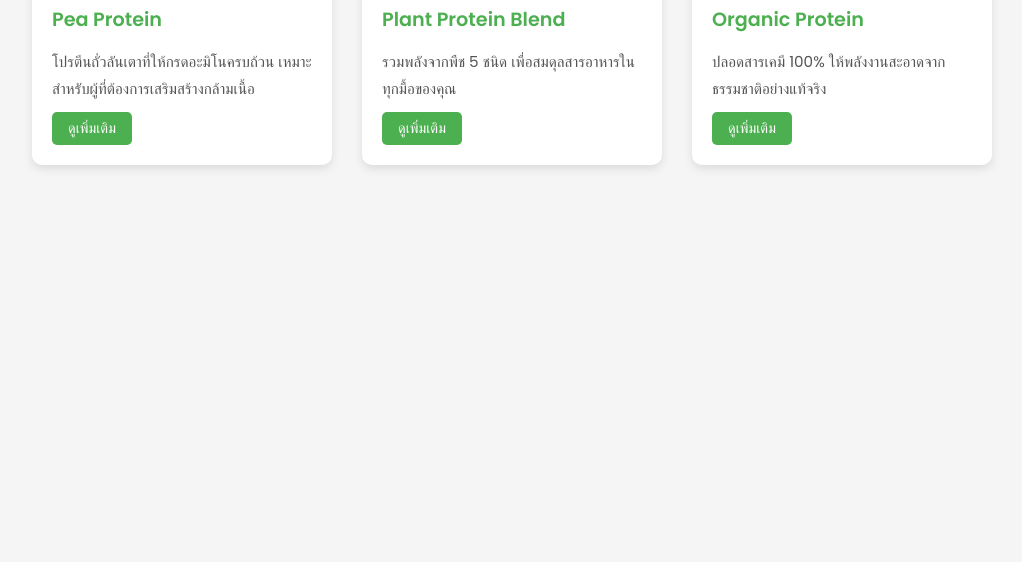
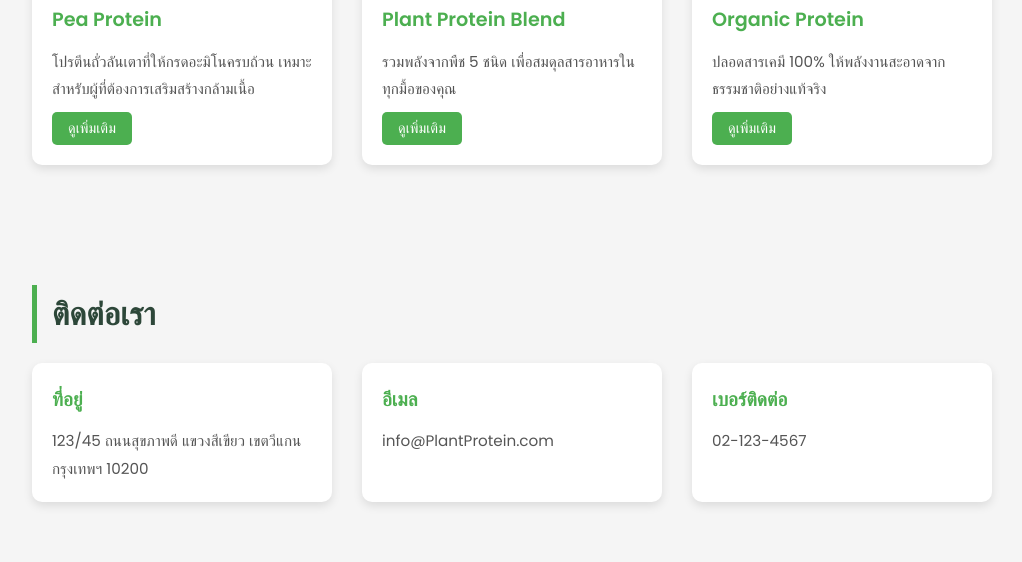
Before and after one commit to BestPollawat/Plant-Protein, a plain HTML site: page index.html in a window 1280 px wide. Shown: the part 1196-1758 px from the top of the page, without its empty margins (128-1150 px from the left). Before the commit the page ends 1421 px from the top, so only its background shows below. Drawn offline with Linux system fonts and the light colour scheme.

Commit message:
Update index.html

```diff
--- a/index.html
+++ b/index.html
@@ -224,3 +224,20 @@
         </div>
       </div>
     </section>
+<section id="contact">
+  <h2>ติดต่อเรา</h2>
+  <div class="contact">
+    <div class="card">
+      <h3>ที่อยู่</h3>
+      <p>123/45 ถนนสุขภาพดี แขวงสีเขียว เขตวีแกน กรุงเทพฯ 10200</p>
+    </div>
+    <div class="card">
+      <h3>อีเมล</h3>
+      <p>info@PlantProtein.com</p>
+    </div>
+    <div class="card">
+      <h3>เบอร์ติดต่อ</h3>
+      <p>02-123-4567</p>
+    </div>
+  </div>
+</section>
```
